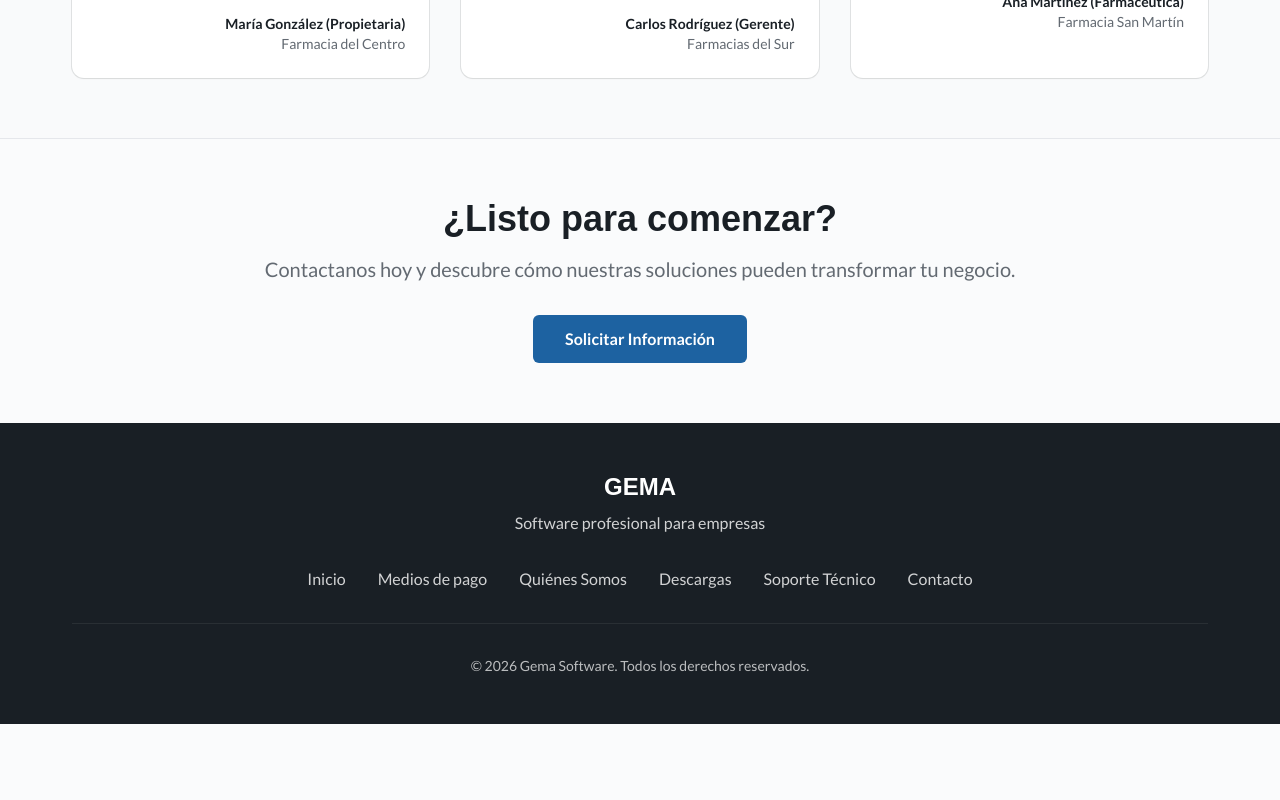
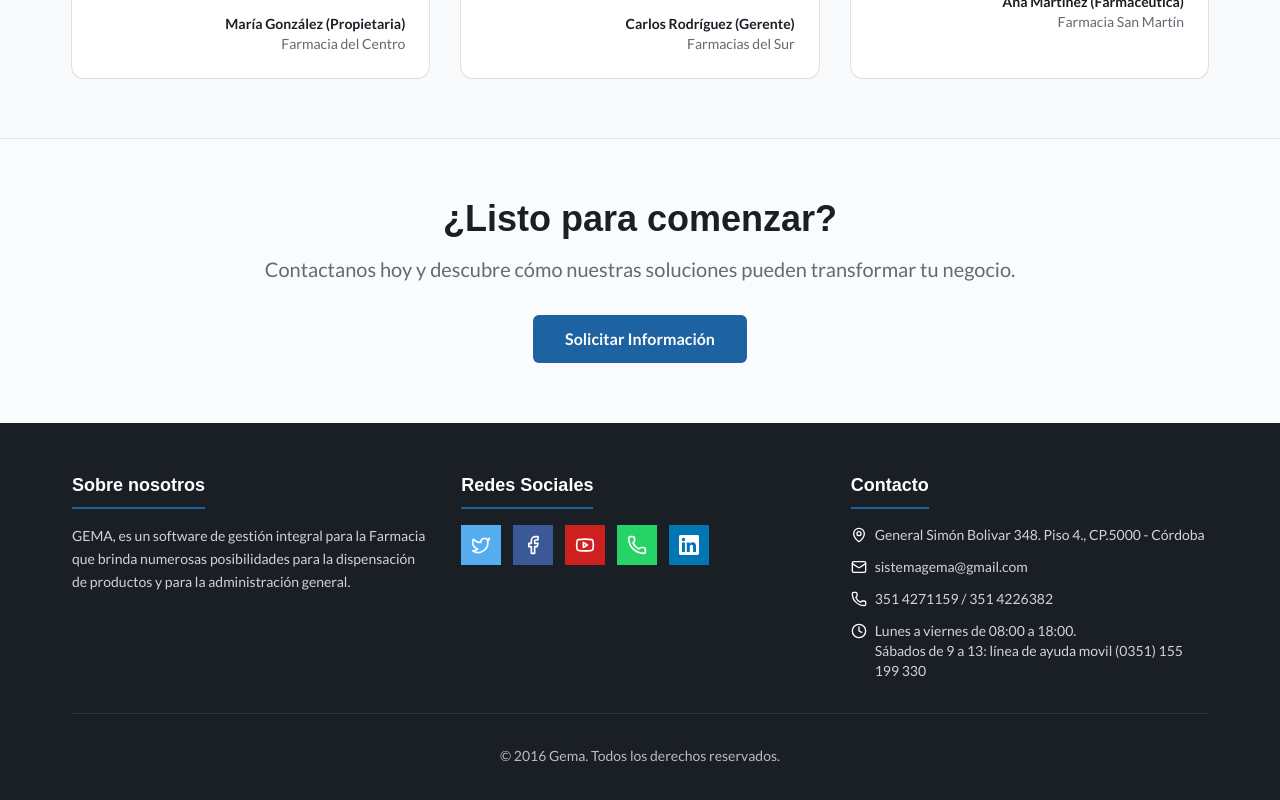
Before and after one commit to GEMA-Desarrollos/GemaWeb, a React (Vite) app: page / in a window 1280 px wide. Shown: the part 2388-3188 px from the top of the page. Before the commit the page ends 3112 px from the top, so only its background shows below. Built offline with nearby package versions, Linux system fonts and the light colour scheme.

Commit message:
changes in footer

```diff
--- /dev/null
+++ b/src/components/layout/footer/footer.constants.ts
@@ -0,0 +1,59 @@
+export const ABOUT_INFO = {
+  title: "Sobre nosotros",
+  description: "GEMA, es un software de gestión integral para la Farmacia que brinda numerosas posibilidades para la dispensación de productos y para la administración general."
+} as const
+
+export const SOCIAL_LINKS = [
+  {
+    name: "Twitter",
+    href: "https://twitter.com",
+    icon: "Twitter",
+    bgColor: "bg-[#55ACEE]",
+    hoverColor: "hover:bg-[#55ACEE]/80"
+  },
+  {
+    name: "Facebook",
+    href: "https://facebook.com",
+    icon: "Facebook",
+    bgColor: "bg-[#3B5998]",
+    hoverColor: "hover:bg-[#3B5998]/80"
+  },
+  {
+    name: "YouTube",
+    href: "https://youtube.com",
+    icon: "Youtube",
+    bgColor: "bg-[#CD201F]",
+    hoverColor: "hover:bg-[#CD201F]/80"
+  },
+  {
+    name: "WhatsApp",
+    href: "https://wa.me/5493514226382",
+    icon: "Phone",
+    bgColor: "bg-[#25D366]",
+    hoverColor: "hover:bg-[#25D366]/80"
+  },
+  {
+    name: "LinkedIn",
+    href: "https://linkedin.com",
+    icon: "LinkedIn",
+    bgColor: "bg-[#0077B5]",
+    hoverColor: "hover:bg-[#0077B5]/80"
+  }
+] as const
+
+export const CONTACT_INFO = {
+  title: "Contacto",
+  address: "General Simón Bolivar 348. Piso 4., CP.5000 - Córdoba",
+  email: "sistemagema@gmail.com",
+  phones: "351 4271159 / 351 4226382",
+  schedule: {
+    weekdays: "Lunes a viernes de 08:00 a 18:00.",
+    saturday: "Sábados de 9 a 13: línea de ayuda movil (0351) 155 199 330"
+  }
+} as const
+
+export const COPYRIGHT = {
+  year: 2016,
+  company: "Gema",
+  text: "Todos los derechos reservados."
+} as const
--- a/src/components/layout/footer/footer.tsx
+++ b/src/components/layout/footer/footer.tsx
@@ -1,39 +1,114 @@
-import { FOOTER_LINKS } from "@/components/layout/nav/nav.constants"
+import { Facebook, Twitter, Youtube, Phone, MapPin, Mail, Clock } from "lucide-react"
 import { cn } from "@/lib/utils"
 import type { FooterProps } from "./footer.types"
+import { ABOUT_INFO, SOCIAL_LINKS, CONTACT_INFO, COPYRIGHT } from "./footer.constants"
+
+const iconMap = {
+  Twitter,
+  Facebook,
+  Youtube,
+  Phone,
+  LinkedIn: () => (
+    <svg className="w-5 h-5" fill="currentColor" viewBox="0 0 24 24">
+      <path d="M20.447 20.452h-3.554v-5.569c0-1.328-.027-3.037-1.852-3.037-1.853 0-2.136 1.445-2.136 2.939v5.667H9.351V9h3.414v1.561h.046c.477-.9 1.637-1.85 3.37-1.85 3.601 0 4.267 2.37 4.267 5.455v6.286zM5.337 7.433c-1.144 0-2.063-.926-2.063-2.065 0-1.138.92-2.063 2.063-2.063 1.14 0 2.064.925 2.064 2.063 0 1.139-.925 2.065-2.064 2.065zm1.782 13.019H3.555V9h3.564v11.452zM22.225 0H1.771C.792 0 0 .774 0 1.729v20.542C0 23.227.792 24 1.771 24h20.451C23.2 24 24 23.227 24 22.271V1.729C24 .774 23.2 0 22.222 0h.003z"/>
+    </svg>
+  )
+} as const
 
 export function Footer({ className }: FooterProps) {
   return (
     <footer
       className={cn(
-        "bg-foreground text-white py-12 text-center",
+        "bg-foreground text-white py-12",
         className
       )}
     >
       <div className="container-custom">
-        <div className="mb-8">
-          <h3 className="text-2xl font-bold mb-2">GEMA</h3>
-          <p className="text-white/80">Software profesional para empresas</p>
+        <div className="grid grid-cols-1 md:grid-cols-3 gap-8 mb-8">
+          {/* Columna 1: Sobre nosotros */}
+          <div className="space-y-4">
+            <h3 className="text-lg font-semibold border-b-2 border-primary pb-2 inline-block">
+              {ABOUT_INFO.title}
+            </h3>
+            <p className="text-white/80 text-sm leading-relaxed">
+              {ABOUT_INFO.description}
+            </p>
+          </div>
+
+          {/* Columna 2: Redes Sociales */}
+          <div className="space-y-4">
+            <h3 className="text-lg font-semibold border-b-2 border-primary pb-2 inline-block">
+              Redes Sociales
+            </h3>
+            <div className="flex gap-3">
+              {SOCIAL_LINKS.map((social) => {
+                const Icon = iconMap[social.icon as keyof typeof iconMap]
+
+                return (
+                  <a
+                    key={social.name}
+                    href={social.href}
+                    target="_blank"
+                    rel="noopener noreferrer"
+                    className={cn(
+                      "w-10 h-10 flex items-center justify-center transition-colors",
+                      social.bgColor,
+                      social.hoverColor
+                    )}
+                    aria-label={social.name}
+                  >
+                    {typeof Icon === "function" ? <Icon /> : <Icon className="w-5 h-5" />}
+                  </a>
+                )
+              })}
+            </div>
+          </div>
+
+          {/* Columna 3: Contacto */}
+          <div className="space-y-4">
+            <h3 className="text-lg font-semibold border-b-2 border-primary pb-2 inline-block">
+              {CONTACT_INFO.title}
+            </h3>
+            <div className="space-y-3 text-sm">
+              <div className="flex items-start gap-2">
+                <MapPin className="w-4 h-4 mt-0.5 shrink-0" />
+                <p className="text-white/80">
+                  {CONTACT_INFO.address}
+                </p>
+              </div>
+              <div className="flex items-center gap-2">
+                <Mail className="w-4 h-4 shrink-0" />
+                <a
+                  href={`mailto:${CONTACT_INFO.email}`}
+                  className="text-white/80 hover:underline"
+                >
+                  {CONTACT_INFO.email}
+                </a>
+              </div>
+              <div className="flex items-center gap-2">
+                <Phone className="w-4 h-4 shrink-0" />
+                <p className="text-white/80">
+                  {CONTACT_INFO.phones}
+                </p>
+              </div>
+              <div className="flex items-start gap-2">
+                <Clock className="w-4 h-4 mt-0.5 shrink-0" />
+                <div className="text-white/80">
+                  <p>{CONTACT_INFO.schedule.weekdays}</p>
+                  <p>{CONTACT_INFO.schedule.saturday}</p>
+                </div>
+              </div>
+            </div>
+          </div>
         </div>
 
-        <div className="flex justify-center gap-8 mb-8 flex-wrap">
-          {FOOTER_LINKS.map((link) => (
-            <a
-              key={link.href}
-              href={link.href}
-              className="text-white/80 no-underline transition-opacity hover:opacity-100"
-            >
-              {link.label}
-            </a>
-          ))}
-        </div>
-
-        <div className="opacity-70 text-sm pt-8 border-t border-white/10">
-          <p>&copy; 2026 Gema Software. Todos los derechos reservados.</p>
+        {/* Copyright */}
+        <div className="pt-8 border-t border-white/10 text-center">
+          <p className="text-white/70 text-sm">
+            © {COPYRIGHT.year} {COPYRIGHT.company}. {COPYRIGHT.text}
+          </p>
         </div>
       </div>
     </footer>
   )
 }
-
-Footer.displayName = "Footer"
--- a/src/pages/home/index.tsx
+++ b/src/pages/home/index.tsx
@@ -7,7 +7,7 @@ import { ContactSection } from "./contact-section";
 
 export function HomePage() {
   return (
-    <div className="pt-[65px]">
+    <div className="pt-16.25">
       <HeroSection />
       <ProductsSection />
       <StatsSection />
```
